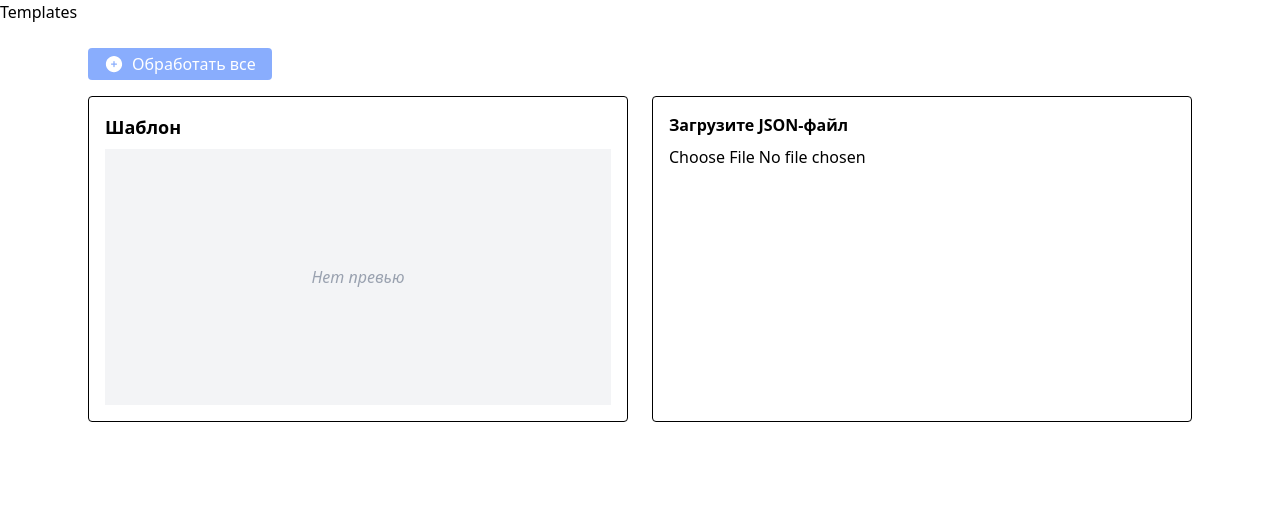
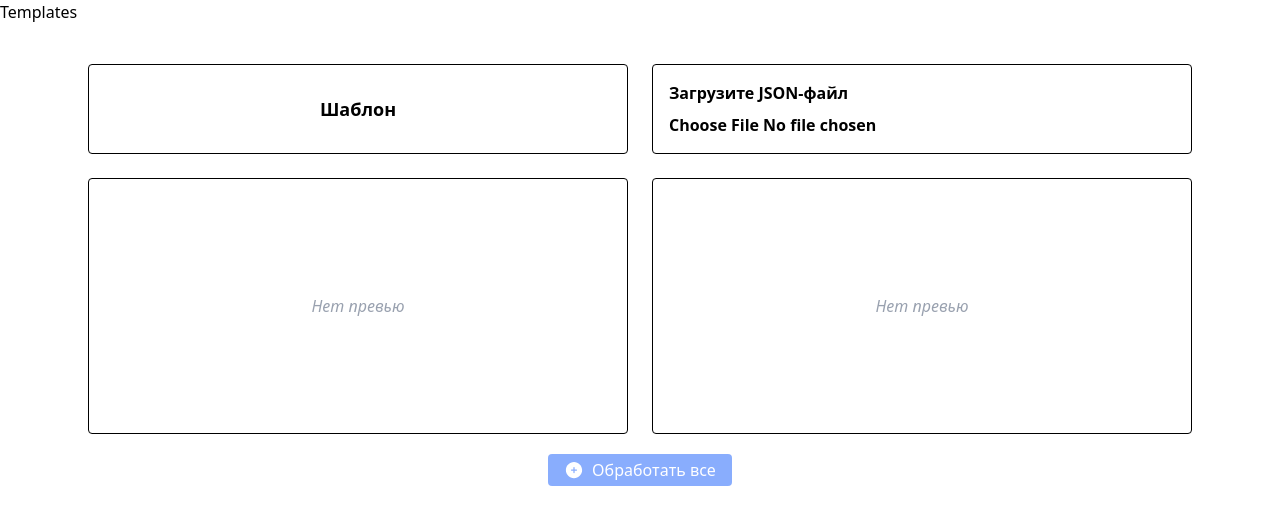
Before and after one commit to Markov-Andrey/factory-label, a Vue app: page /templates/1 in a window 1280 px wide. Shown: the top 524 px of the page. Built offline with nearby package versions, Linux system fonts and the light colour scheme; no server answers.

Commit message:
upd style

```diff
--- a/src/views/TemplateSinglePage.vue
+++ b/src/views/TemplateSinglePage.vue
@@ -1,50 +1,60 @@
 <template>
     <div class="max-w-6xl mx-auto p-6">
-        <BaseButton
-            :disabled="!(objectCount > 0 && previewImageUrl)"
-            color="bg-blue-600"
-            icon="PlusCircleIcon"
-            @click="upload"
-        >
-            Обработать все
-        </BaseButton>
+        <div class="grid grid-cols-2 grid-rows-[auto_1fr] gap-6 mt-4">
+            <h2 class="text-lg font-semibold border rounded p-4 flex items-center justify-center">
+                {{ template?.name || 'Шаблон' }}
+            </h2>
 
-        <div class="grid grid-cols-1 md:grid-cols-2 gap-6 mt-4">
-            <div class="border p-4 rounded">
-                <h2 class="text-lg font-semibold mb-2">{{ template?.name || 'Шаблон' }}</h2>
-                <div class="w-full h-64 bg-gray-100 flex items-center justify-center">
-                    <img
-                        v-if="template?.preview_path"
-                        :src="`${apiBaseUrl}/${template.preview_path}`"
-                        alt="preview"
-                        class="max-h-full object-contain"
-                    />
-                    <div v-else class="text-gray-400 italic">Нет превью</div>
-                </div>
-            </div>
-
-            <div class="border p-4 rounded">
-                <h3 class="text-md font-semibold mb-2">Загрузите JSON-файл</h3>
+            <h3 class="text-md font-semibold border rounded p-4 flex flex-col">
+                Загрузите JSON-файл
                 <input
+                    id="json-upload"
                     type="file"
                     accept=".json"
                     @change="handleFileUpload"
-                    class="mb-4"
+                    class="mt-2 w-full"
                 />
-                <div v-if="objectCount !== null" class="text-sm text-gray-600 mb-2">
+                <div v-if="objectCount !== null" class="text-sm text-gray-600 mt-2 text-center">
                     Количество объектов: <strong>{{ objectCount }}</strong>
                 </div>
-                <div v-if="previewImageUrl" class="max-h-full object-contain">
-                    <img
-                        :src="previewImageUrl"
-                        alt="Предпросмотр"
-                        class="max-w-full max-h-64 object-contain"
-                    />
-                </div>
-                <div v-else-if="errorMessage" class="mt-4 text-red-600 font-semibold">
+            </h3>
+
+            <section
+                class="border rounded p-4 flex items-center justify-center overflow-hidden min-h-[256px]"
+            >
+                <img
+                    v-if="template?.preview_path"
+                    :src="`${apiBaseUrl}/${template.preview_path}`"
+                    alt="preview"
+                    class="max-h-full max-w-full object-contain"
+                />
+                <div v-else class="text-gray-400 italic">Нет превью</div>
+            </section>
+
+            <section
+                class="border rounded p-4 flex items-center justify-center overflow-hidden min-h-[256px]"
+            >
+                <img
+                    v-if="previewImageUrl"
+                    :src="previewImageUrl"
+                    alt="Предпросмотр"
+                    class="max-h-full max-w-full object-contain"
+                />
+                <div v-else-if="errorMessage" class="text-red-600 font-semibold italic p-4 text-center">
                     {{ errorMessage }}
                 </div>
-            </div>
+                <div v-else class="text-gray-400 italic">Нет превью</div>
+            </section>
+        </div>
+        <div class="flex items-center justify-center m-5">
+            <BaseButton
+                :disabled="!(objectCount > 0 && previewImageUrl)"
+                color="bg-blue-600"
+                icon="PlusCircleIcon"
+                @click="upload"
+            >
+                Обработать все
+            </BaseButton>
         </div>
     </div>
 </template>
```
